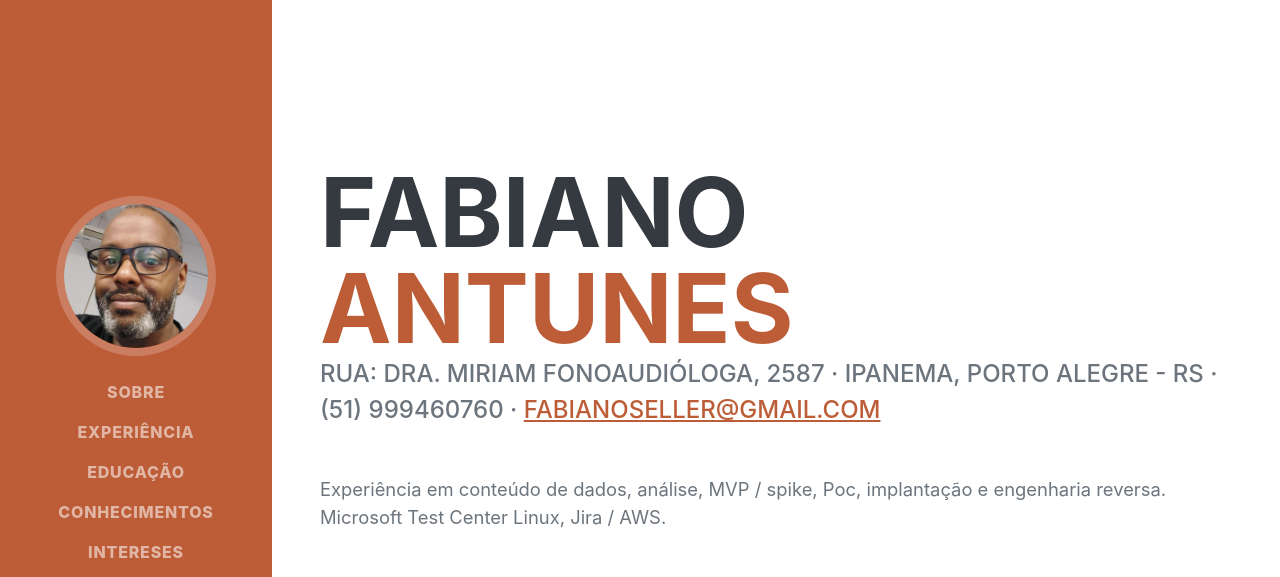
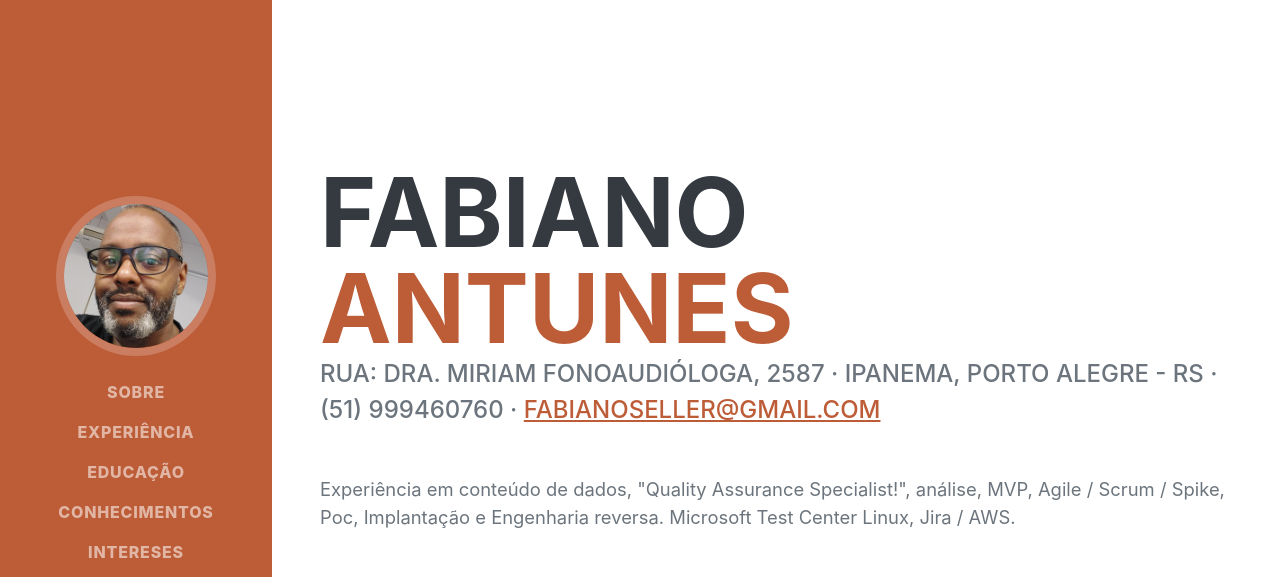
Before and after one commit to fabianoseller/trabalhopaginapessoal, a plain HTML site: page index.html in a window 1280 px wide. Shown: the top 577 px of the page. Drawn offline with nearby package versions, Linux system fonts and the light colour scheme; a web font is replaced by a local one.

Commit message:
Conteudo aadptado a pasta na raiz com index e foto rua updated texto

```diff
--- a/index.html
+++ b/index.html
@@ -48,7 +48,7 @@
                        Rua: Dra. Miriam Fonoaudióloga, 2587 · Ipanema, Porto Alegre - RS · (51) 999460760 ·
                         <a href="mailto:name@email.com">fabianoseller@gmail.com</a>
                     </div>
-                    <p class="lead mb-5">Experiência em conteúdo de dados, análise, MVP / spike, Poc, implantação e engenharia reversa. Microsoft Test Center Linux, Jira / AWS.</p>
+                    <p class="lead mb-5">Experiência em conteúdo de dados, "Quality Assurance Specialist!", análise, MVP, Agile / Scrum / Spike, Poc, Implantação e Engenharia reversa. Microsoft Test Center Linux, Jira / AWS.</p>
                     <div class="social-icons">
                         <a class="social-icon" href="#!"><i class="fab fa-linkedin-in"></i></a>
                         <a class="social-icon" href="#!"><i class="fab fa-github"></i></a>
```
